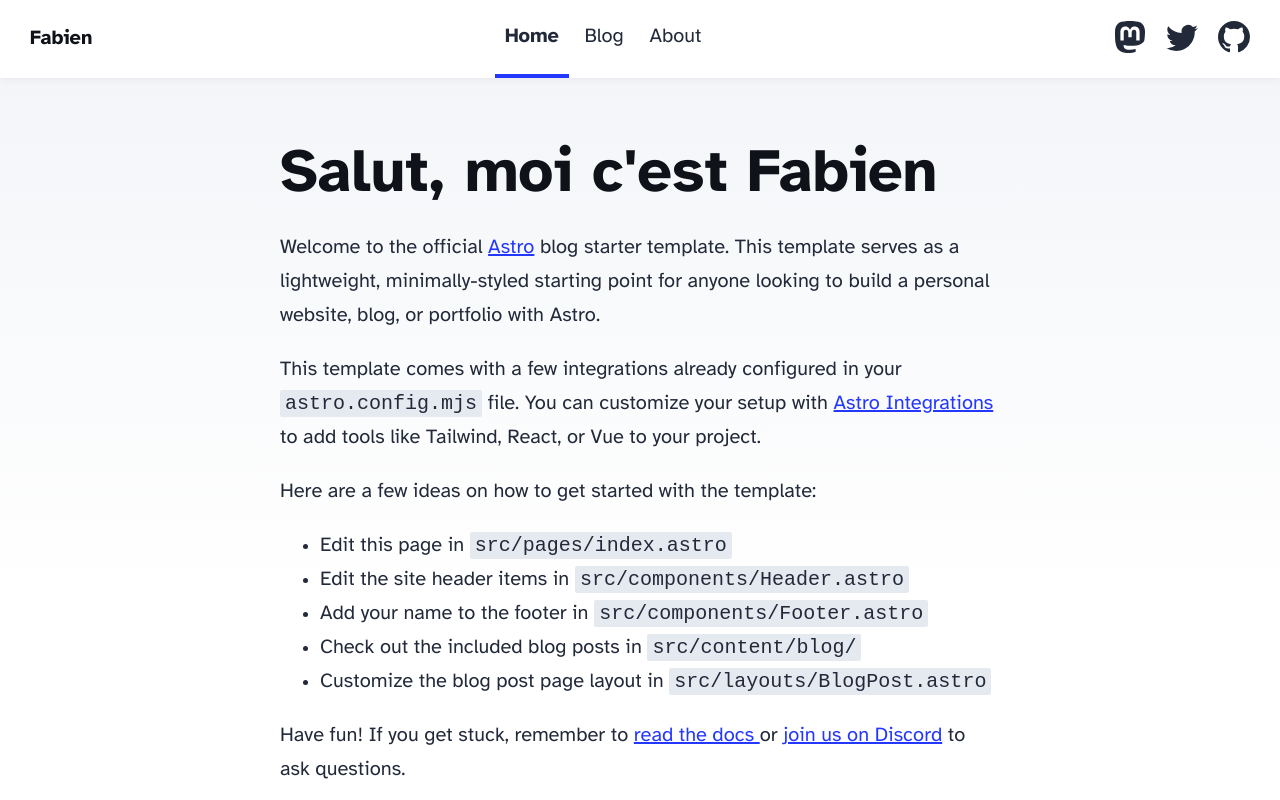
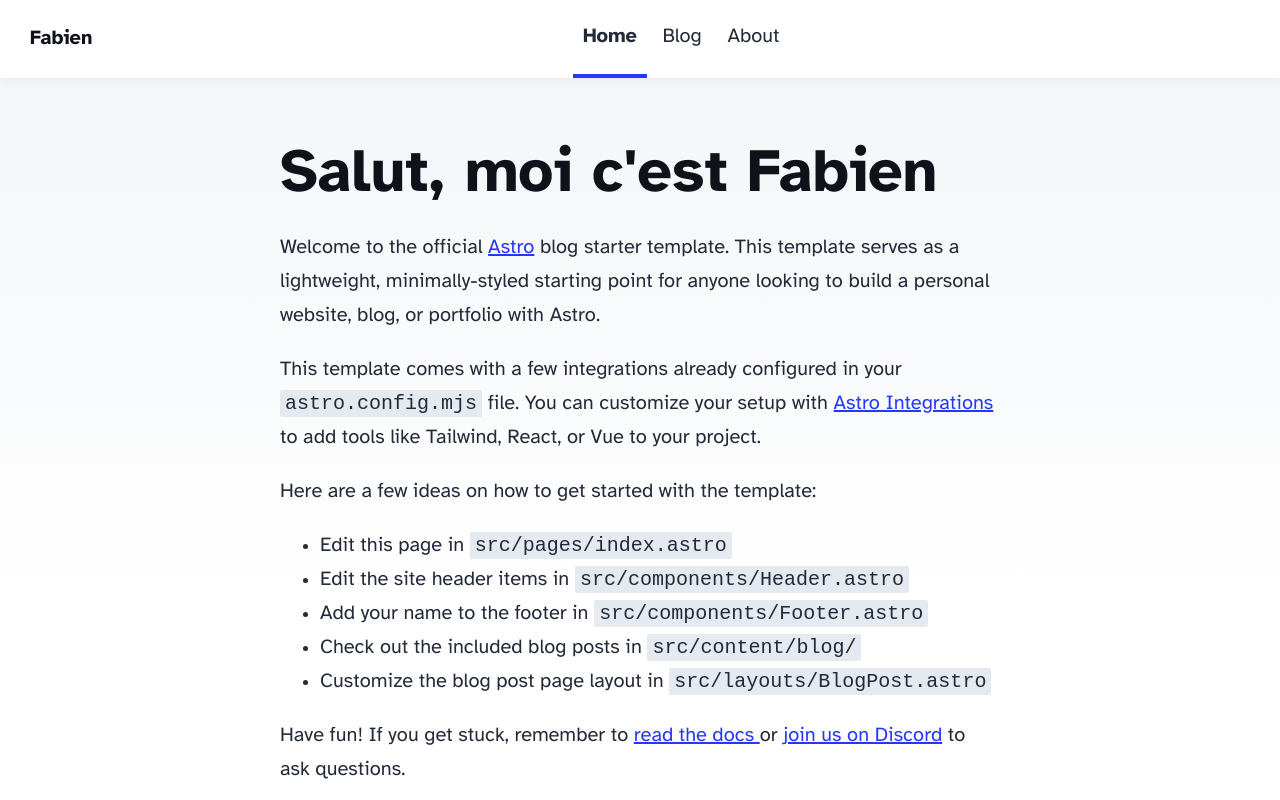
Before and after one commit to fonzarely/blog-astra, an Astro site: page / in a window 1280 px wide. Shown: the top 800 px of the page. Built offline with nearby package versions, Linux system fonts and the light colour scheme; Astro itself is replaced by a stand-in of ours.

Commit message:
Clean up

```diff
--- a/src/components/Header.astro
+++ b/src/components/Header.astro
@@ -12,33 +12,7 @@
 			<HeaderLink href="/about">About</HeaderLink>
 		</div>
 		<div class="social-links">
-			<a href="https://m.webtoo.ls/@astro" target="_blank">
-				<span class="sr-only">Follow Astro on Mastodon</span>
-				<svg viewBox="0 0 16 16" aria-hidden="true" width="32" height="32"
-					><path
-						fill="currentColor"
-						d="M11.19 12.195c2.016-.24 3.77-1.475 3.99-2.603.348-1.778.32-4.339.32-4.339 0-3.47-2.286-4.488-2.286-4.488C12.062.238 10.083.017 8.027 0h-.05C5.92.017 3.942.238 2.79.765c0 0-2.285 1.017-2.285 4.488l-.002.662c-.004.64-.007 1.35.011 2.091.083 3.394.626 6.74 3.78 7.57 1.454.383 2.703.463 3.709.408 1.823-.1 2.847-.647 2.847-.647l-.06-1.317s-1.303.41-2.767.36c-1.45-.05-2.98-.156-3.215-1.928a3.614 3.614 0 0 1-.033-.496s1.424.346 3.228.428c1.103.05 2.137-.064 3.188-.189zm1.613-2.47H11.13v-4.08c0-.859-.364-1.295-1.091-1.295-.804 0-1.207.517-1.207 1.541v2.233H7.168V5.89c0-1.024-.403-1.541-1.207-1.541-.727 0-1.091.436-1.091 1.296v4.079H3.197V5.522c0-.859.22-1.541.66-2.046.456-.505 1.052-.764 1.793-.764.856 0 1.504.328 1.933.983L8 4.39l.417-.695c.429-.655 1.077-.983 1.934-.983.74 0 1.336.259 1.791.764.442.505.661 1.187.661 2.046v4.203z"
-					></path></svg
-				>
-			</a>
-			<a href="https://twitter.com/astrodotbuild" target="_blank">
-				<span class="sr-only">Follow Astro on Twitter</span>
-				<svg viewBox="0 0 16 16" aria-hidden="true" width="32" height="32"
-					><path
-						fill="currentColor"
-						d="M5.026 15c6.038 0 9.341-5.003 9.341-9.334 0-.14 0-.282-.006-.422A6.685 6.685 0 0 0 16 3.542a6.658 6.658 0 0 1-1.889.518 3.301 3.301 0 0 0 1.447-1.817 6.533 6.533 0 0 1-2.087.793A3.286 3.286 0 0 0 7.875 6.03a9.325 9.325 0 0 1-6.767-3.429 3.289 3.289 0 0 0 1.018 4.382A3.323 3.323 0 0 1 .64 6.575v.045a3.288 3.288 0 0 0 2.632 3.218 3.203 3.203 0 0 1-.865.115 3.23 3.23 0 0 1-.614-.057 3.283 3.283 0 0 0 3.067 2.277A6.588 6.588 0 0 1 .78 13.58a6.32 6.32 0 0 1-.78-.045A9.344 9.344 0 0 0 5.026 15z"
-					></path></svg
-				>
-			</a>
-			<a href="https://github.com/withastro/astro" target="_blank">
-				<span class="sr-only">Go to Astro's GitHub repo</span>
-				<svg viewBox="0 0 16 16" aria-hidden="true" width="32" height="32"
-					><path
-						fill="currentColor"
-						d="M8 0C3.58 0 0 3.58 0 8c0 3.54 2.29 6.53 5.47 7.59.4.07.55-.17.55-.38 0-.19-.01-.82-.01-1.49-2.01.37-2.53-.49-2.69-.94-.09-.23-.48-.94-.82-1.13-.28-.15-.68-.52-.01-.53.63-.01 1.08.58 1.23.82.72 1.21 1.87.87 2.33.66.07-.52.28-.87.51-1.07-1.78-.2-3.64-.89-3.64-3.95 0-.87.31-1.59.82-2.15-.08-.2-.36-1.02.08-2.12 0 0 .67-.21 2.2.82.64-.18 1.32-.27 2-.27.68 0 1.36.09 2 .27 1.53-1.04 2.2-.82 2.2-.82.44 1.1.16 1.92.08 2.12.51.56.82 1.27.82 2.15 0 3.07-1.87 3.75-3.65 3.95.29.25.54.73.54 1.48 0 1.07-.01 1.93-.01 2.2 0 .21.15.46.55.38A8.012 8.012 0 0 0 16 8c0-4.42-3.58-8-8-8z"
-					></path></svg
-				>
-			</a>
+
 		</div>
 	</nav>
 </header>
```
